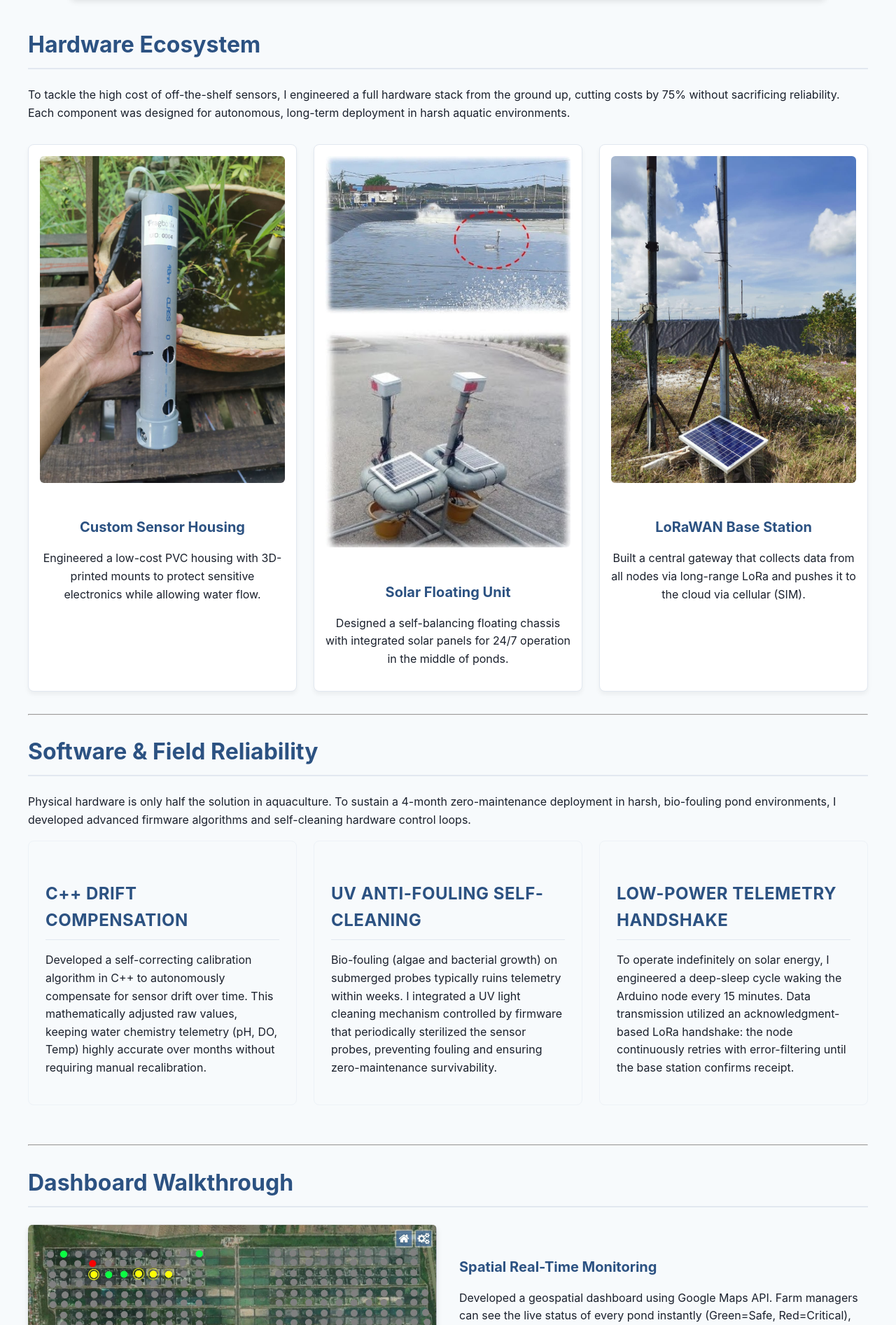
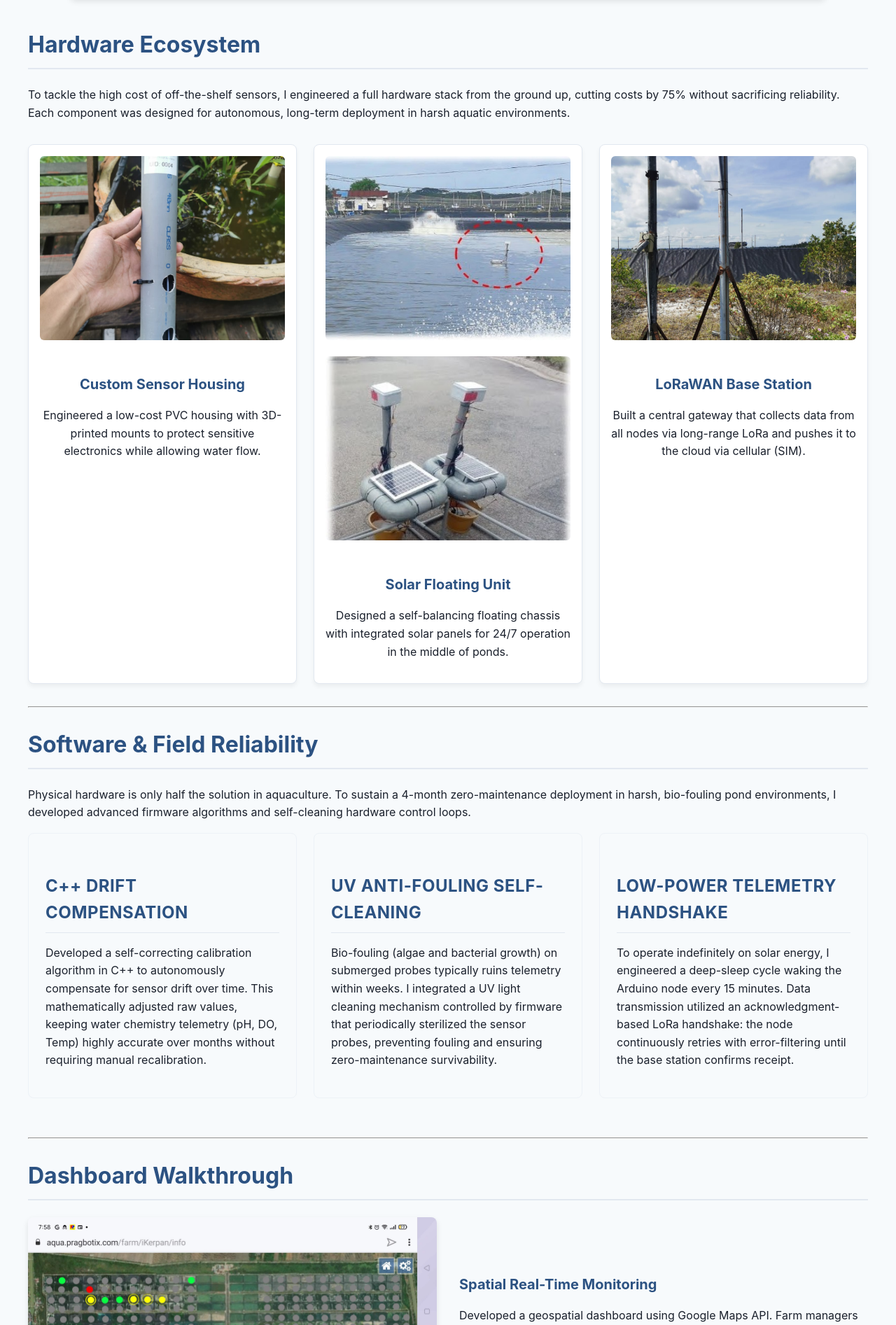
Before and after one commit to xion-xion/xion-xion.github.io, a Jekyll site: the page built from projects/project-aquaculture.html, in a window 1280 px wide. Shown: the part 2048-3941 px from the top of the page at 70% size. Built offline with Jekyll 4.4.1, drawn with Linux system fonts in a browser that asks for light colours.

Commit message:
Revert "style(aquaculture): prevent cropping of hardware images by letting heights scale naturally"
This reverts commit b43cc4b5926b9e8c3ec3cdc7f72ff41aa56cf683.

```diff
--- a/assets/css/style.css
+++ b/assets/css/style.css
@@ -498,7 +498,8 @@ footer a:hover {
 
 .hardware-card img {
     width: 100%;
-    height: auto;
+    aspect-ratio: 4 / 3;
+    object-fit: cover;
     border-radius: 6px;
     margin-bottom: 1rem;
 }
```
Also changed, not shown: assets/images/aquaculture/web3.jpeg.
